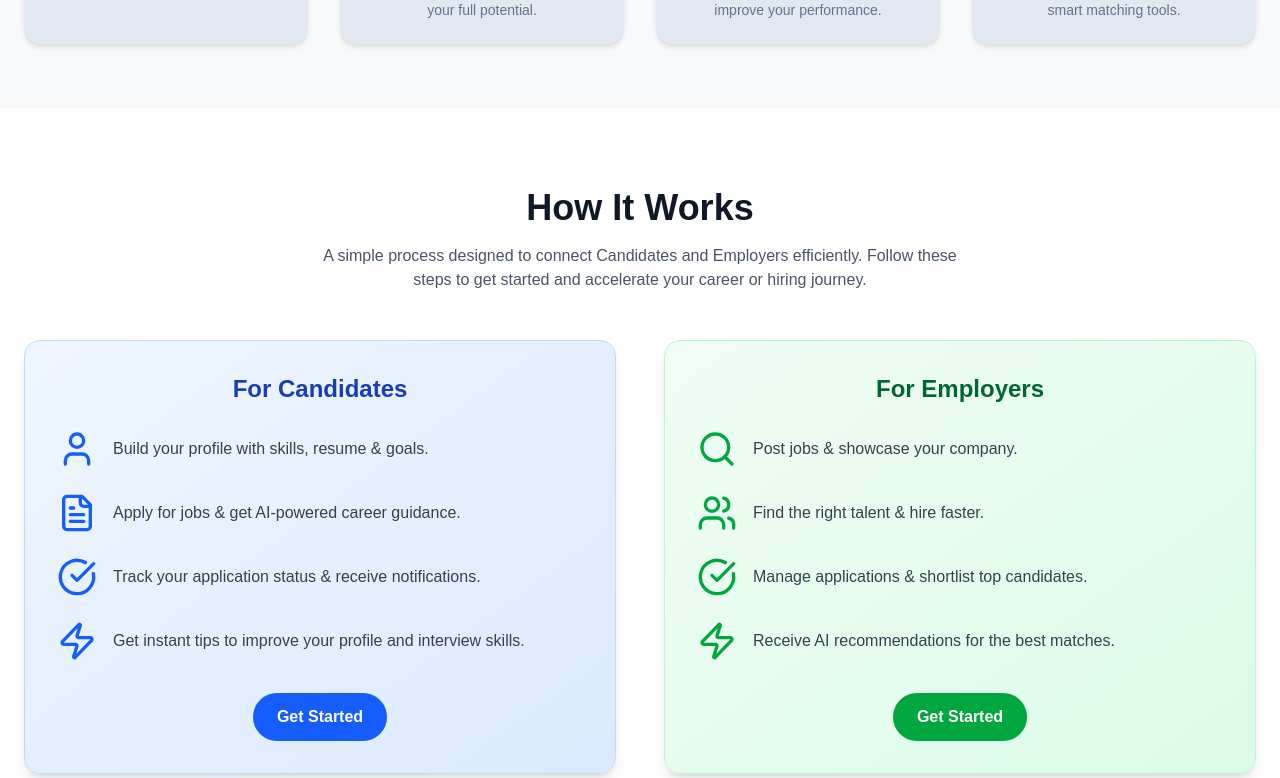
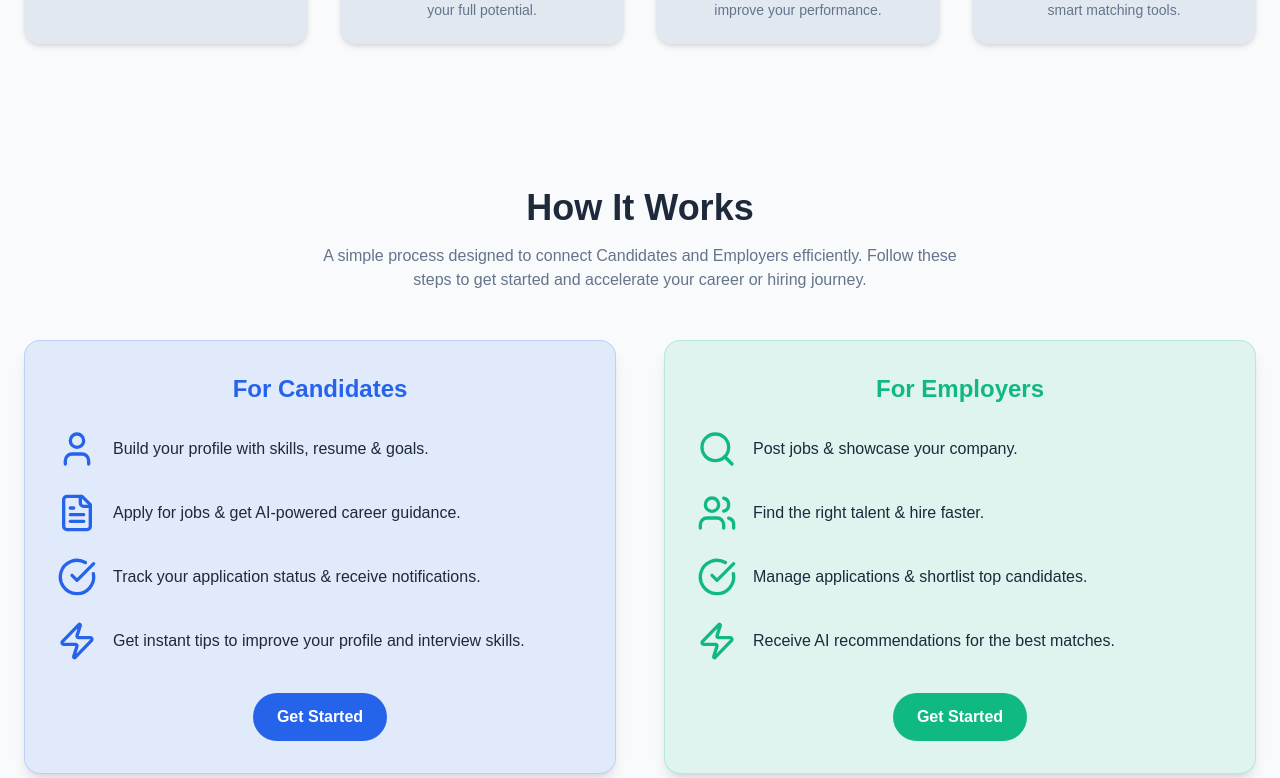
Before and after one commit to Foysal-Munsy/CareerOstad-AI-Job-Matching, a Next.js app: page / in a window 1280 px wide. Shown: the part 982-1760 px from the top of the page. Built offline with nearby package versions, Linux system fonts and the light colour scheme.

Commit message:
[modified]: modified color theme on HowItWorks section of home page

```diff
--- a/src/components/sections/HowItWorks.js
+++ b/src/components/sections/HowItWorks.js
@@ -3,87 +3,92 @@ import { User, FileText, Search, Users, CheckCircle, Zap } from "lucide-react";
 
 const HowItWorks = () => {
   return (
-    <section className="py-20 bg-white">
+    <section className="py-20 bg-base-100">
       <div className="max-w-7xl mx-auto px-6 text-center">
         {/* Heading */}
-        <h2 className="text-3xl md:text-4xl font-bold text-gray-900 mb-4">
+        <h2 className="text-3xl md:text-4xl font-bold text-base-content mb-4">
           How It Works
         </h2>
-        <p className="text-gray-600 mb-12 max-w-2xl mx-auto">
-          A simple process designed to connect Candidates and Employers efficiently. Follow these steps to get started and accelerate your career or hiring journey.
+        <p className="text-neutral mb-12 max-w-2xl mx-auto">
+          A simple process designed to connect Candidates and Employers
+          efficiently. Follow these steps to get started and accelerate your
+          career or hiring journey.
         </p>
 
         {/* Cards Grid */}
         <div className="grid grid-cols-1 md:grid-cols-2 gap-12">
           {/* Candidate Flow */}
-          <div className="p-8 rounded-2xl shadow-lg bg-gradient-to-br from-blue-50 to-blue-100 border border-blue-200 transform transition hover:scale-105">
-            <h3 className="text-2xl font-semibold text-blue-800 mb-6">For Candidates</h3>
+          <div className="p-8 rounded-2xl shadow-lg bg-primary/10 border border-primary/20 transform transition hover:scale-105">
+            <h3 className="text-2xl font-semibold text-primary mb-6">
+              For Candidates
+            </h3>
             <div className="space-y-6 text-left">
               <div className="flex items-center gap-4">
-                <User className="w-10 h-10 text-blue-600" />
-                <p className="text-gray-700 font-medium">
+                <User className="w-10 h-10 text-primary" />
+                <p className="text-base-content font-medium">
                   Build your profile with skills, resume & goals.
                 </p>
               </div>
               <div className="flex items-center gap-4">
-                <FileText className="w-10 h-10 text-blue-600" />
-                <p className="text-gray-700 font-medium">
+                <FileText className="w-10 h-10 text-primary" />
+                <p className="text-base-content font-medium">
                   Apply for jobs & get AI-powered career guidance.
                 </p>
               </div>
               <div className="flex items-center gap-4">
-                <CheckCircle className="w-10 h-10 text-blue-600" />
-                <p className="text-gray-700 font-medium">
+                <CheckCircle className="w-10 h-10 text-primary" />
+                <p className="text-base-content font-medium">
                   Track your application status & receive notifications.
                 </p>
               </div>
               <div className="flex items-center gap-4">
-                <Zap className="w-10 h-10 text-blue-600" />
-                <p className="text-gray-700 font-medium">
+                <Zap className="w-10 h-10 text-primary" />
+                <p className="text-base-content font-medium">
                   Get instant tips to improve your profile and interview skills.
                 </p>
               </div>
             </div>
-            <button className="mt-8 px-6 py-3 bg-blue-600 text-white rounded-full font-semibold hover:bg-blue-700 transition">
+            <button className="mt-8 px-6 py-3 bg-primary text-primary-content rounded-full font-semibold hover:bg-primary/90 transition">
               Get Started
             </button>
           </div>
 
           {/* Employer Flow */}
-          <div className="p-8 rounded-2xl shadow-lg bg-gradient-to-br from-green-50 to-green-100 border border-green-200 transform transition hover:scale-105">
-            <h3 className="text-2xl font-semibold text-green-800 mb-6">For Employers</h3>
+          <div className="p-8 rounded-2xl shadow-lg bg-secondary/10 border border-secondary/20 transform transition hover:scale-105">
+            <h3 className="text-2xl font-semibold text-secondary mb-6">
+              For Employers
+            </h3>
             <div className="space-y-6 text-left">
               <div className="flex items-center gap-4">
-                <Search className="w-10 h-10 text-green-600" />
-                <p className="text-gray-700 font-medium">
+                <Search className="w-10 h-10 text-secondary" />
+                <p className="text-base-content font-medium">
                   Post jobs & showcase your company.
                 </p>
               </div>
               <div className="flex items-center gap-4">
-                <Users className="w-10 h-10 text-green-600" />
-                <p className="text-gray-700 font-medium">
+                <Users className="w-10 h-10 text-secondary" />
+                <p className="text-base-content font-medium">
                   Find the right talent & hire faster.
                 </p>
               </div>
               <div className="flex items-center gap-4">
-                <CheckCircle className="w-10 h-10 text-green-600" />
-                <p className="text-gray-700 font-medium">
+                <CheckCircle className="w-10 h-10 text-secondary" />
+                <p className="text-base-content font-medium">
                   Manage applications & shortlist top candidates.
                 </p>
               </div>
               <div className="flex items-center gap-4">
-                <Zap className="w-10 h-10 text-green-600" />
-                <p className="text-gray-700 font-medium">
+                <Zap className="w-10 h-10 text-secondary" />
+                <p className="text-base-content font-medium">
                   Receive AI recommendations for the best matches.
                 </p>
               </div>
             </div>
-            <button className="mt-8 px-6 py-3 bg-green-600 text-white rounded-full font-semibold hover:bg-green-700 transition">
+            <button className="mt-8 px-6 py-3 bg-secondary text-secondary-content rounded-full font-semibold hover:bg-secondary/90 transition">
               Get Started
             </button>
           </div>
         </div>
-
       </div>
     </section>
   );
```
